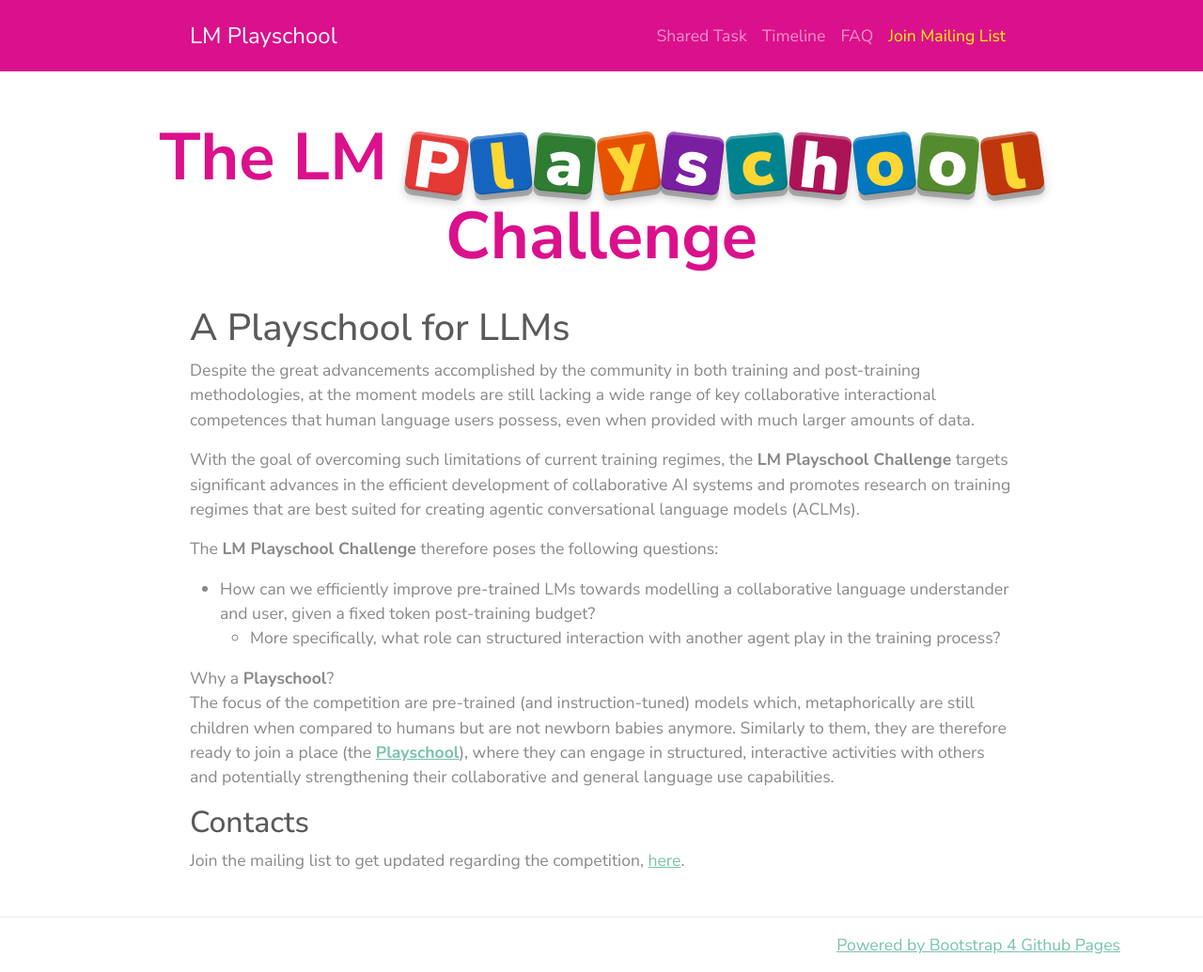
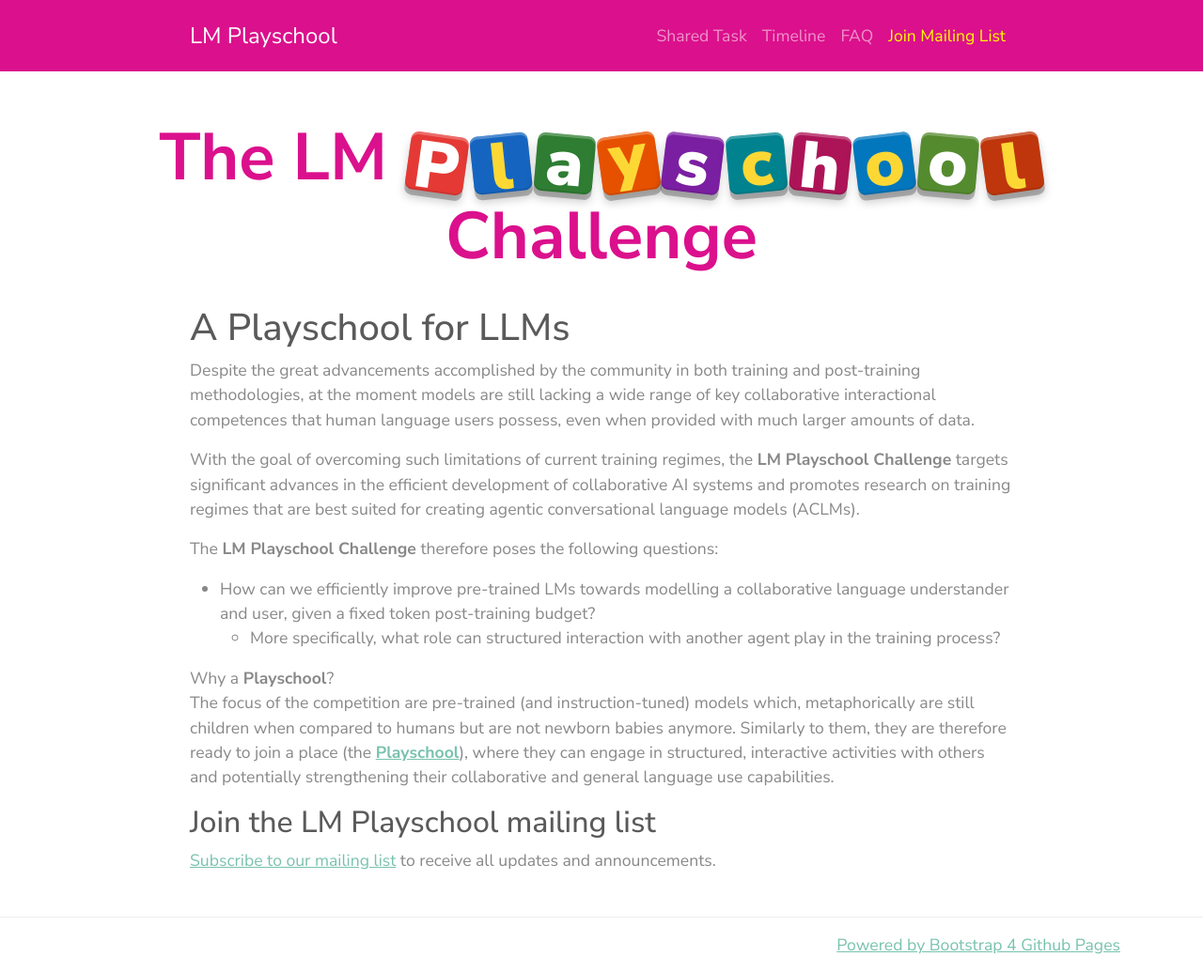
Before and after one commit to lm-playschool/lm-playschool.github.io, a Jekyll site: the page built from challenge.md, in a window 1280 px wide. Shown: the whole page at 94% size. Built offline with Jekyll 4.4.1, drawn with Linux system fonts in a browser that asks for light colours; our own code applies the rules of GitHub Pages for plain Markdown files.

Commit message:
Revise mailing list section in challenge.md
Updated the mailing list subscription instructions.

```diff
--- a/challenge.md
+++ b/challenge.md
@@ -17,6 +17,6 @@
 The focus of the competition are pre-trained (and instruction-tuned) models which, metaphorically are still children when compared to humans but are not newborn babies anymore. Similarly to them, they are therefore ready to join a place (the [**Playschool**](https://www.collinsdictionary.com/dictionary/english/playschool)), where they can engage in structured, interactive activities with others and potentially strengthening their collaborative and general language use capabilities.
 
 
-## Contacts
+## Join the LM Playschool mailing list
 
-Join the mailing list to get updated regarding the competition, [here](https://www.listserv.dfn.de/sympa/subscribe/llm-playschool-challenge).
+[Subscribe to our mailing list](https://www.listserv.dfn.de/sympa/subscribe/llm-playschool-challenge) to receive all updates and announcements.
```
